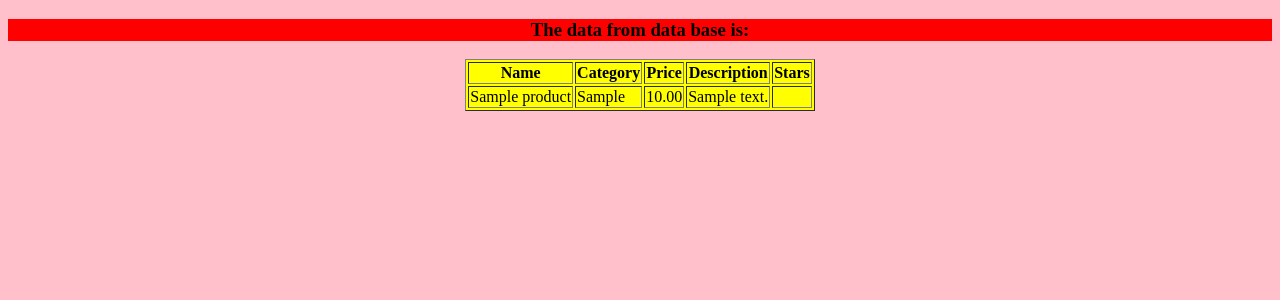
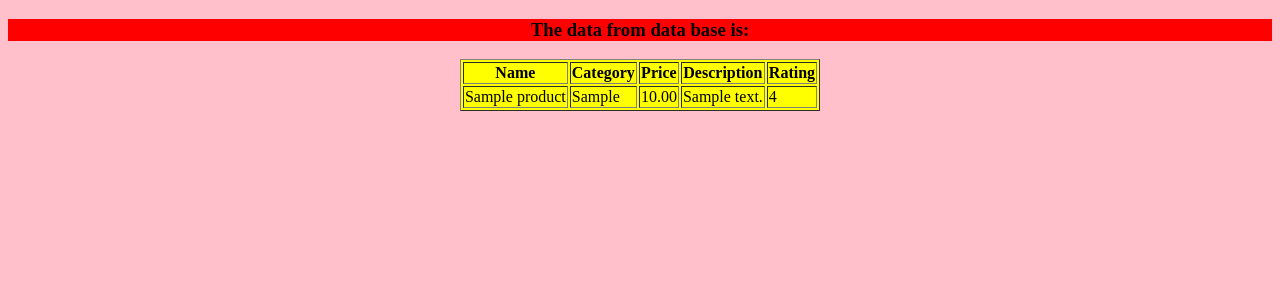
Before and after one commit to Saikrishnareddy12345/django_restApi_project1, a Django app: page /list/ in a window 1280 px wide. Shown: the top 300 px of the page. Run offline with Django 3.2, Linux system fonts and the light colour scheme; tables that the repository leaves empty hold one stand-in row (values such as "Sample post").

Commit message:
Update index.html

```diff
--- a/templates/index.html
+++ b/templates/index.html
@@ -17,7 +17,7 @@
         <th>Category</th>
         <th>Price</th>
         <th>Description</th>
-        <th>Stars</th>
+        <th>Rating</th>
     </tr>
     {% for display in Product %}
     <tr>
@@ -25,7 +25,7 @@
         <td>{{display.category}}</td>
         <td>{{display.price}}</td>
         <td>{{display.description}}</td>
-        <td>{{display.starts}}</td>
+        <td>{{display.rating}}</td>
     </tr>
     {% endfor %}
 </table>
```
